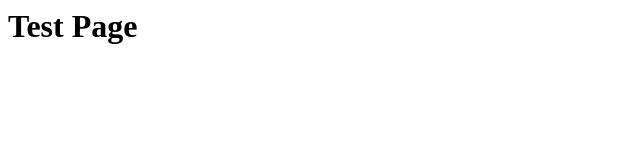
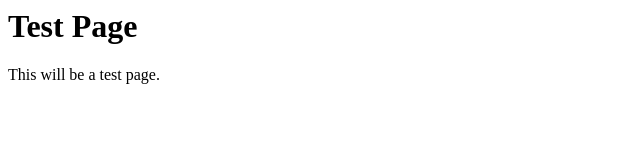
Before and after one commit to vrsource/test_live_ghpages, a plain HTML site: page index.html in a window 1280 px wide. Shown: the whole page, without its empty margins (0-640 px from the left). Drawn offline with Linux system fonts and the light colour scheme.

Commit message:
Add more content.

```diff
--- a/index.html
+++ b/index.html
@@ -4,6 +4,6 @@
   </head>
 <body>
 <h1>Test Page</h1>
-
+<p>This will be a test page.</p>
 </body>
 </html>
```
